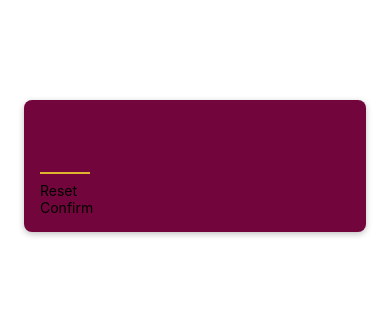
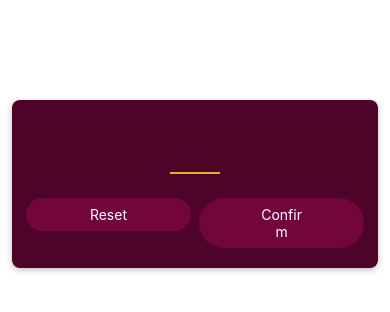
Before and after one commit to wlowrimore/react_native_guess_my_number_app, a React Native app: screen / in a window 390 px wide. Shown: the top 312 px of the page. Built offline with nearby package versions, Linux system fonts and the light colour scheme.

Commit message:
styles buttons and input; along with their parent containers

```diff
--- a/components/PrimaryButton.js
+++ b/components/PrimaryButton.js
@@ -1,11 +1,50 @@
-import { View, Text } from "react-native";
+import { View, Text, Pressable, StyleSheet } from "react-native";
 
 function PrimaryButton({ children }) {
+  function pressHandler() {
+    console.log("PRESSED!");
+  }
+
   return (
-    <View>
-      <Text>{children}</Text>
+    <View style={styles.buttonOuterContainer}>
+      <Pressable
+        style={({ pressed }) =>
+          pressed
+            ? [styles.buttonInnerContainer, styles.pressed] // Dependent Upon Android || IOS
+            : styles.buttonInnerContainer
+        }
+        onPress={pressHandler}
+        android_ripple={{ color: "#640202" }}
+      >
+        <Text style={styles.buttonText}>{children}</Text>
+      </Pressable>
     </View>
   );
 }
 
 export default PrimaryButton;
+
+const styles = StyleSheet.create({
+  buttonOuterContainer: {
+    borderRadius: 28,
+    margin: 4,
+    overflow: "hidden",
+  },
+
+  buttonInnerContainer: {
+    backgroundColor: "#72063c",
+    paddingVertical: 8,
+    paddingHorizontal: 60,
+    elevation: 2,
+  },
+
+  buttonText: {
+    color: "white",
+    textAlign: "center",
+  },
+
+  // Button Pressed Effect for IOS
+  pressed: {
+    opacity: 0.75,
+  },
+});
--- a/screens/StartGameScreen.js
+++ b/screens/StartGameScreen.js
@@ -5,9 +5,21 @@
 function StartGameScreen() {
   return (
     <View style={styles.inputContainer}>
-      <TextInput style={styles.numberInput} maxLength={2} />
-      <PrimaryButton>Reset</PrimaryButton>
-      <PrimaryButton>Confirm</PrimaryButton>
+      <TextInput
+        style={styles.numberInput}
+        maxLength={2}
+        keyboardType="number-pad"
+        autoCapitalize="none"
+        autoCorrect={false}
+      />
+      <View style={styles.buttonsContainer}>
+        <View style={styles.buttonContainer}>
+          <PrimaryButton>Reset</PrimaryButton>
+        </View>
+        <View style={styles.buttonContainer}>
+          <PrimaryButton>Confirm</PrimaryButton>
+        </View>
+      </View>
     </View>
   );
 }
@@ -16,10 +28,12 @@
 
 const styles = StyleSheet.create({
   inputContainer: {
+    justifyContent: "center",
+    alignItems: "center",
     marginTop: 100,
-    marginHorizontal: 24,
+    marginHorizontal: 12,
     padding: 16,
-    backgroundColor: "#72063c",
+    backgroundColor: "#4e0329",
     borderRadius: 8,
     elevation: 8, // Android Shadow
 
@@ -42,4 +56,13 @@
     fontWeight: "bold",
     textAlign: "center",
   },
+
+  buttonsContainer: {
+    flexDirection: "row",
+    marginTop: 12,
+  },
+
+  buttonContainer: {
+    flex: 1,
+  },
 });
```
